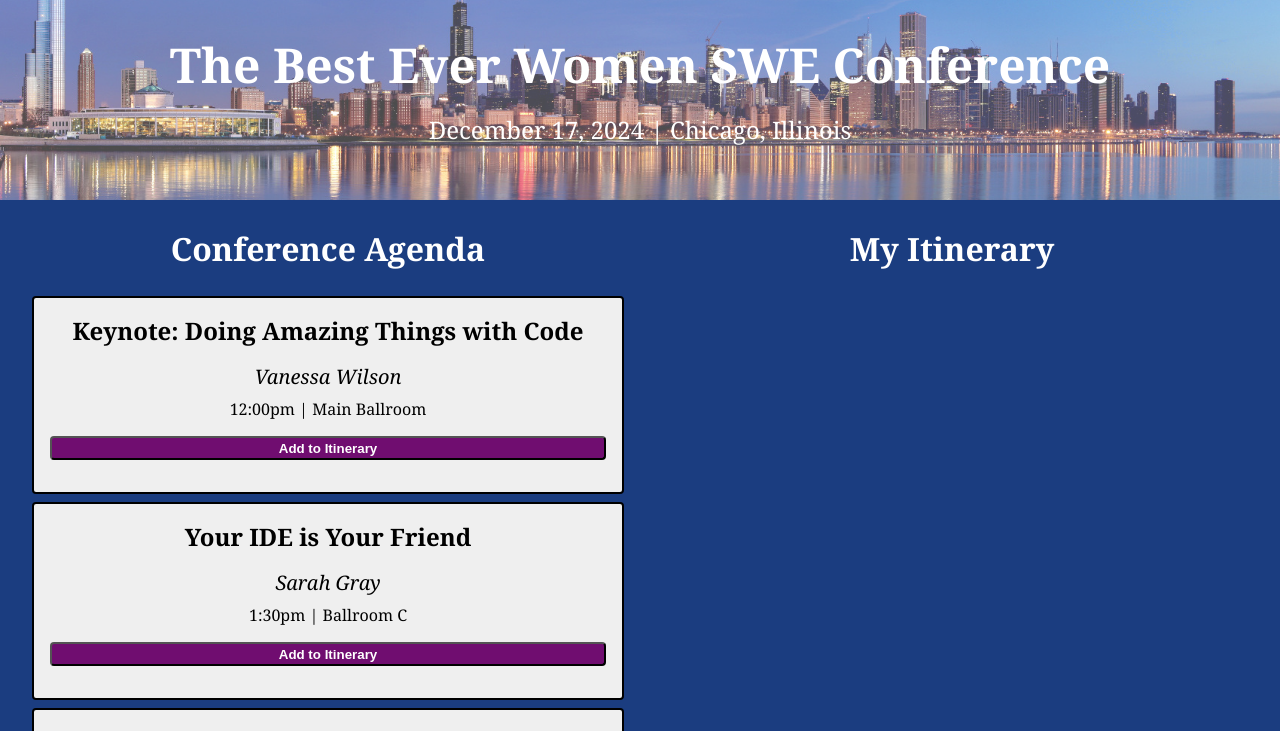
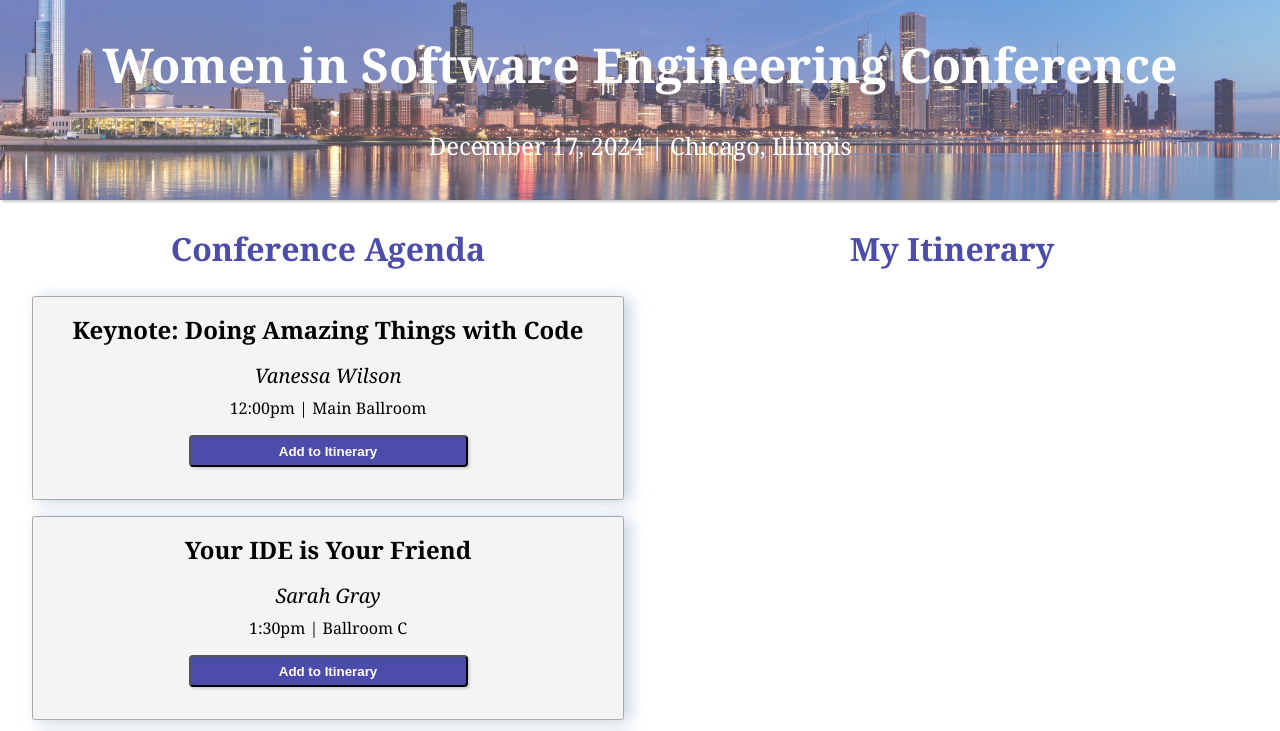
Before and after one commit to Danielle254/Conference-Agenda, a React (Create React App) app: page / in a window 1280 px wide. Shown: the top 731 px of the page. Built offline with nearby package versions, Linux system fonts and the light colour scheme.

Commit message:
css updates

```diff
--- a/src/App.css
+++ b/src/App.css
@@ -1,8 +1,8 @@
 
 .App {
-  background-color: #1b3d80;
+
   margin: 0 auto;
-  color: white;
+  color: rgb(76, 76, 171);
   min-height: 100vh;
   text-align: center;
   width: 100%;
@@ -16,3 +16,10 @@
   gap: 2rem;
   margin: 0 2rem;
 }
+
+
+@media screen and (max-width: 450px) {
+  .App-body {
+    grid-template-columns: 1fr;
+  }
+}
--- a/src/components/Activity/Activity.css
+++ b/src/components/Activity/Activity.css
@@ -2,12 +2,13 @@
     width: 100%;
     display: flex;
     flex-direction: column;
-    border: 2px solid ;
+    border: 1px solid darkgray;
     padding: 1rem;
-    margin-bottom: 0.5rem;
-    background-color: rgb(239, 239, 239);
-    border-radius: 0.25rem;
+    margin-bottom: 1rem;
+    background-color: rgba(239, 239, 239, 0.7);
+    border-radius: 0.15rem;
     color: black;
+    box-shadow: rgba(136, 165, 191, 0.48) 6px 2px 16px 0px, rgba(255, 255, 255, 0.8) -6px -2px 16px 0px;
 }
 
 p {
@@ -26,13 +27,33 @@ p {
     padding: 0.5rem;
 }
 
-.activity--button {
-    background-color: rgb(112, 13, 112);
+.addButton {
+    background-color: rgb(76, 76, 171);
     border-radius: .25rem;
     font-weight: bold;
     color: white;
-    width: 100%;
+    min-width: 50%;
     align-self: center;
     margin: 1rem auto;
-    height: 1.5rem;
+    height: 2rem;
+    box-shadow: rgba(0, 0, 0, 0.15) 1.95px 1.95px 2.6px;
 }
+
+.removeButton {
+    background-color: lightgray;
+    border-radius: .25rem;
+    font-weight: bold;
+    color: black;
+    width: 50%;
+    align-self: center;
+    margin: 1rem auto;
+    height: 2rem;
+    box-shadow: rgba(0, 0, 0, 0.15) 1.95px 1.95px 2.6px;
+}
+
+
+@media screen and (min-width: 900px) {
+    .addButton, .removeButton {
+        width: 40%;
+    }
+}
--- a/src/components/Activity/Activity.js
+++ b/src/components/Activity/Activity.js
@@ -18,7 +18,7 @@ export default function Activity(props) {
             <p className='title'>{props.title}</p>
             <p className='details'>{props.speaker}</p>
             <p>{props.displayTime} | {props.location}</p>
-            <button onClick={() => props.setterFunction(activity)} type='button' className='activity--button'>{props.buttonType}</button>
+            <button onClick={() => props.setterFunction(activity)} type='button' className={props.buttonType === "Remove" ? "removeButton" : "addButton"}>{props.buttonType}</button>
         </div>
     )
 }
--- a/src/components/Banner/banner.css
+++ b/src/components/Banner/banner.css
@@ -4,15 +4,31 @@
     background-position: center;
     background-size: cover;
     min-height: 200px;
+    color: white;
+    box-shadow: 0 4px 2px -2px rgba(0, 0, 0, 0.2);
 }
 
+
+.banner h1 {
+    margin: 0;
+    font-size: 3rem;
+    padding: 2rem 1rem;
+}
+
+
 .banner p {
-    padding: 1rem;
+    padding-bottom: 1rem;
     font-size: 1.5rem;
 }
 
-.banner h1 {
-  margin: 0;
-  font-size: 3rem;
-  padding-top: 2rem;
+
+
+@media screen and (max-width: 450px) {
+    .banner h1 {
+        font-size: 2.5rem;
+    }
+
+    .banner p {
+        font-size: 1.25rem;
+    }
 }
--- a/src/components/Banner/banner.js
+++ b/src/components/Banner/banner.js
@@ -5,7 +5,7 @@ export default function Banner() {
 
     return (
         <div className='banner'>
-            <h1>The Best Ever Women SWE Conference</h1>
+            <h1>Women in Software Engineering Conference</h1>
             <p>December 17, 2024 | Chicago, Illinois</p>
         </div>
     )
--- a/src/components/MyItinerary/MyItinerary.css
+++ b/src/components/MyItinerary/MyItinerary.css
@@ -4,14 +4,15 @@ h2 {
 
 .user--buttons {
     display: flex;
-    flex-direction: column;
+    flex-direction: row;
 }
 
 .user--button {
-    width: 50%;
+    min-width: 40%;
     margin: 0.5rem auto;
-    height: 2rem;
+    min-height: 3rem;
     border-radius: 0.25rem;
+    font-size: 1.25rem;
 }
 
 .print--button {
@@ -23,3 +24,13 @@ h2 {
     background-color: lightgray;
     font-weight: bold;
 }
+
+@media screen and (max-width: 730px) {
+    .user--buttons {
+        flex-direction: column;
+    }
+
+    .user--button {
+        width: 100%;
+    }
+}
```
